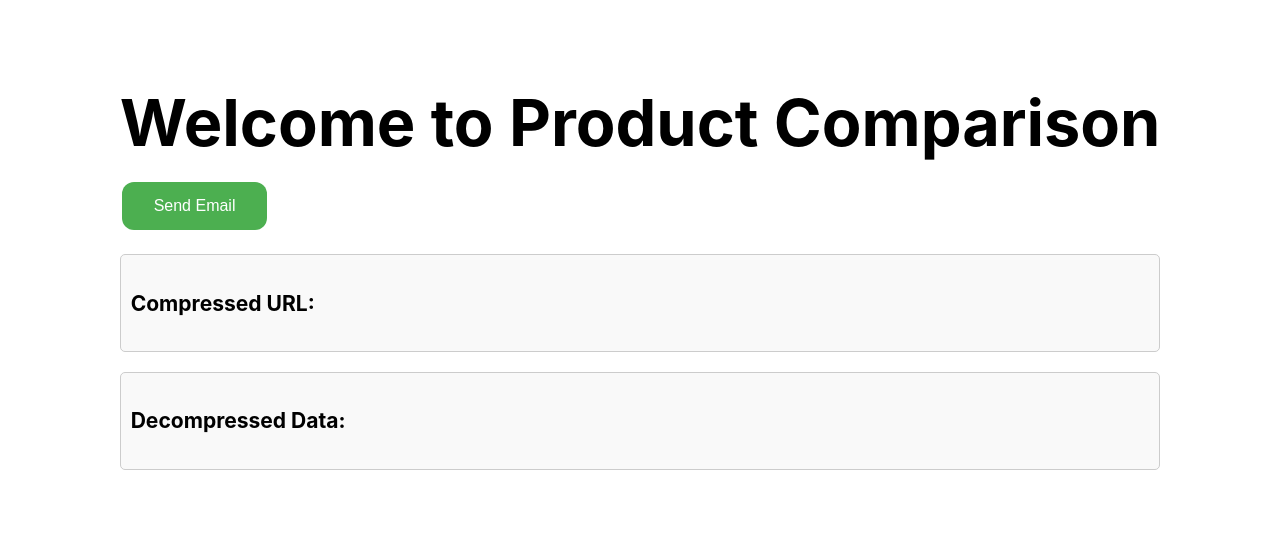
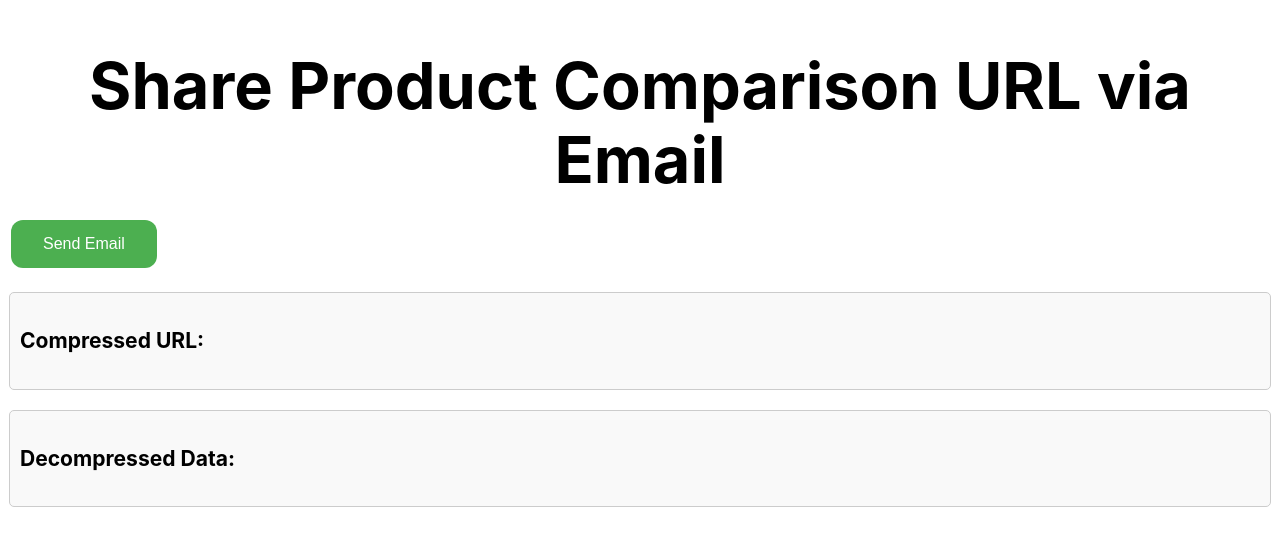
Before and after one commit to sprockee/nextjs-blog, a Next.js app: page / in a window 1280 px wide. Shown: the part 112-658 px from the top of the page. Built offline with nearby package versions, Linux system fonts and the light colour scheme.

Commit message:
Update index.js

```diff
--- a/pages/index.js
+++ b/pages/index.js
@@ -14,7 +14,7 @@ export default function Home() {
 
             <main className={styles.main}>
                 <h1 className={styles.title}>
-                    Welcome to Product Comparison
+                    Share Product Comparison URL via Email
                 </h1>
 
                 <EmailButton />
```
